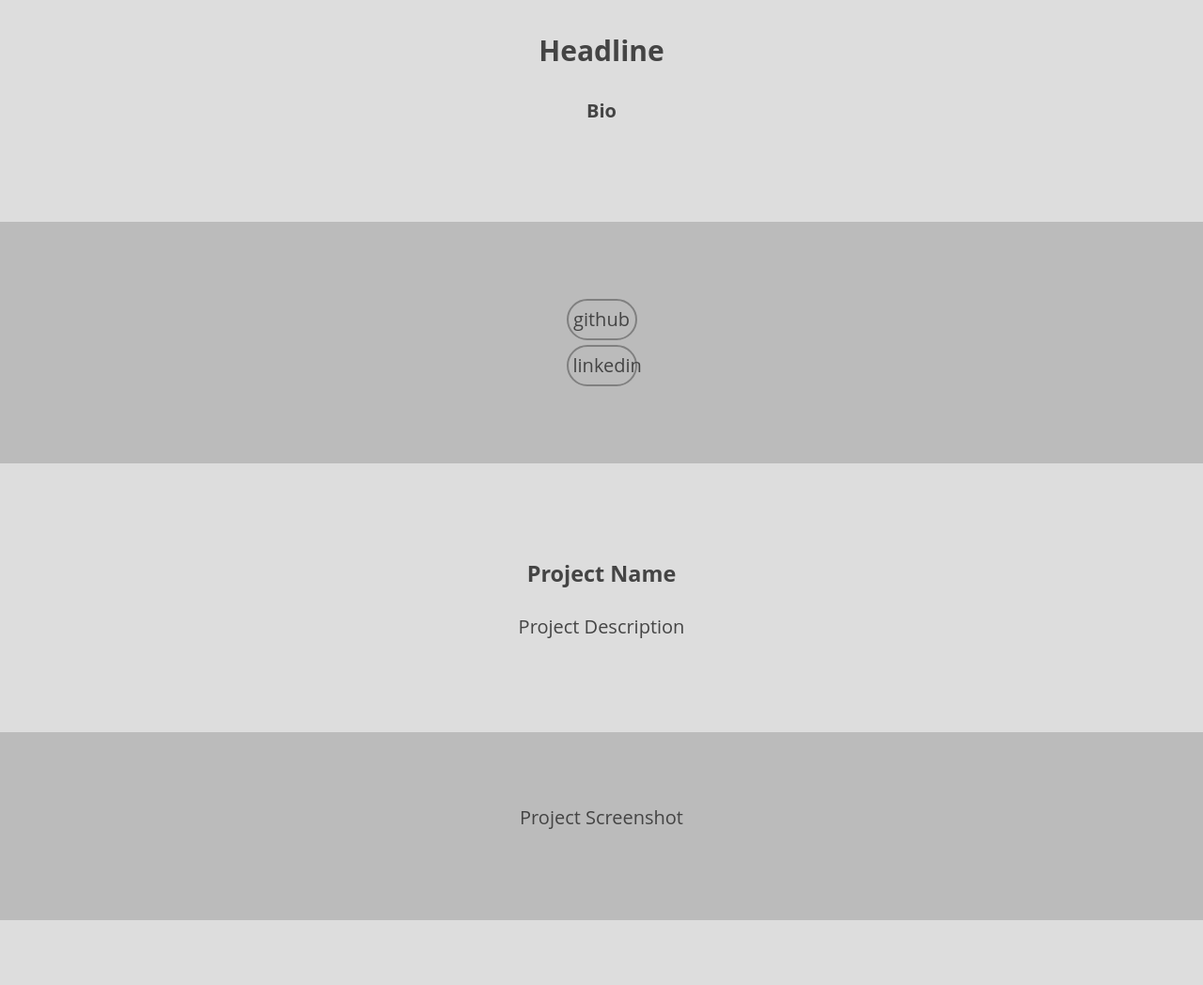
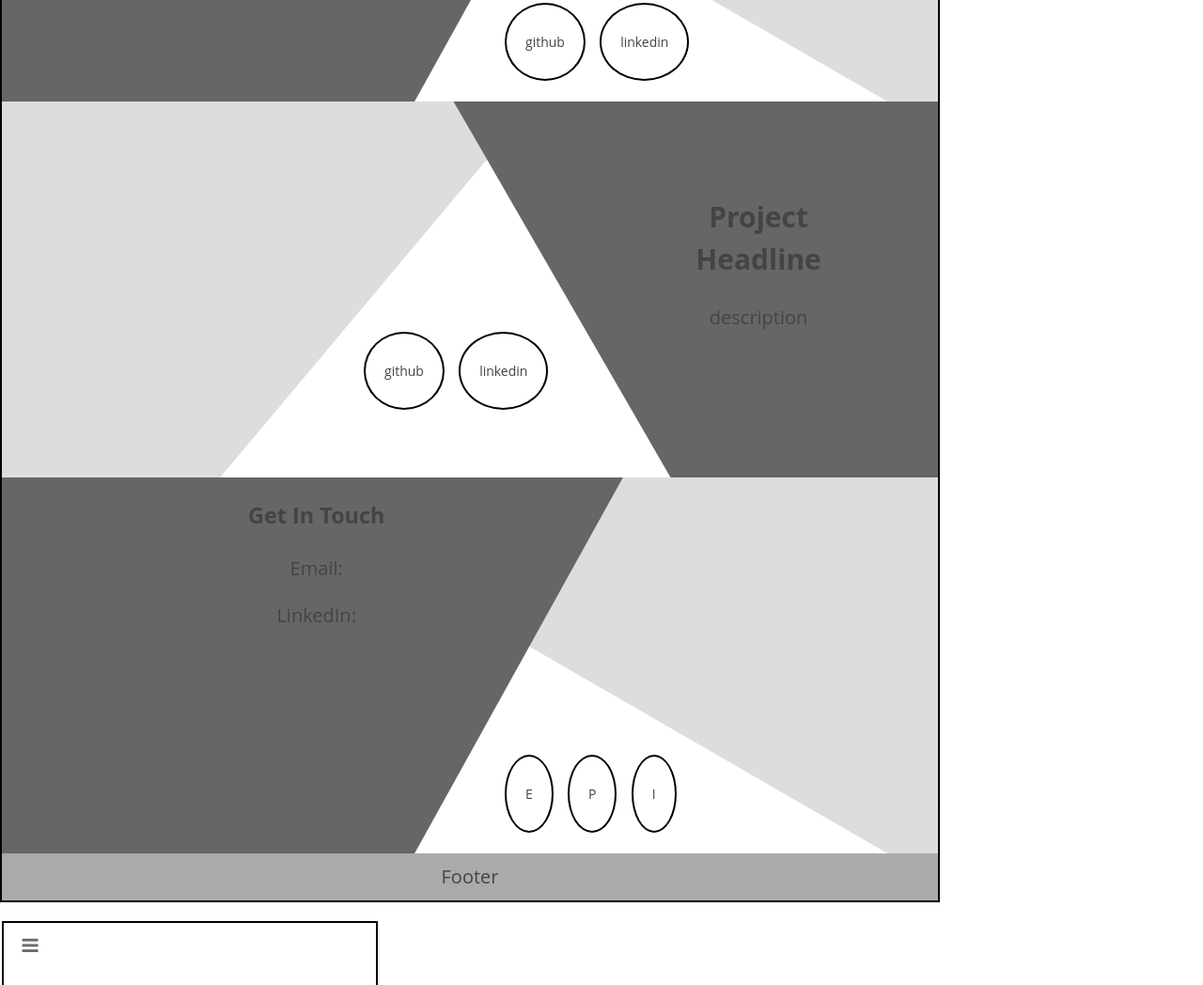
Before and after one commit to hzuber/portfoliowireframe, a plain HTML site: page index.html in a window 1280 px wide. Shown: the part 491-1539 px from the top of the page at 94% size. Drawn offline with nearby package versions, Linux system fonts and the light colour scheme.

Commit message:
with desktop version

```diff
--- a/index.html
+++ b/index.html
@@ -8,37 +8,115 @@
     <link rel="stylesheet" href="https://cdnjs.cloudflare.com/ajax/libs/font-awesome/4.7.0/css/font-awesome.min.css">
 </head>
 <body>
-    <nav role="navigation"><i class="fa fa-bars"></i></nav>
+  <div class="desktop-design">
+    <nav role="navigation" class="navigation-dtop">
+      <ul>
+        <li>About Me</li>
+        <li>Projects</li>
+        <li>Contact</li>
+      </ul>
+    </nav>
+    <main role="main">
+        <header role="banner" class="header-dtop">
+            <h1>Hannah Zuber</h1>
+        </header>
+
+        <section class="layout1">
+          <section class="area1of1 aboutMe">
+            <div class="area1of1-content">
+            <h2>Headline</h2>
+            <h4>Bio</h4>
+            </div>
+          </section>
+
+          <section class="area2of1">
+          </section>
+
+          <section class="area3of1">
+            <div class="area3of1-content">
+              <div class="roundButton">github</div>
+              <div class="roundButton">linkedin</div>
+            </div>
+          </section>
+        </section>
+
+        <section class="layout2">
+          <section class="area1of2">
+          </section>
+
+          <section class="area2of2 project-description">
+            <div class="area2of2-content">
+              <h2>Project Headline</h2>
+              <p> description</p>
+            </div>
+          </section>
+
+          <section class="area3of2">
+            <div class="area3of2-content">
+              <div class="roundButton">github</div>
+              <div class="roundButton">linkedin</div>
+            </div>
+          </section>
+        </section>
+
+        <section class="layout1">
+          <section class="area1of1 contact">
+            <div class="area1of1-content">
+              <h3>Get In Touch</h3>
+              <p> Email:</p>
+              <p> LinkedIn:
+            </div>
+          </section>
+
+          <section class="area2of1">
+          </section>
+
+          <section class="area3of1">
+            <div class="area3of1-content">
+              <div class="roundButton">E</div>
+              <div class="roundButton">P</div>
+              <div class="roundButton">I</div>
+            </div>
+          </section>
+        </section>
+
+        </section>
+    </main>
+    <footer role="content-info">Footer</footer>
+  </div>
+  <div class="mobile-design">
+    <nav role="navigation" class="navigation-mobile"><i class="fa fa-bars"></i></nav>
     <main role="main">
         <header role="banner">
             <h1>Hannah Zuber</h1>
         </header>
 
-        <section>
+        <section class="mobile-section">
            <h2>Headline</h2>
            <h4>Bio</h4>
         </section>
 
-        <section>
-            <div class="roundButton">github</div>
-            <div class="roundButton">linkedin</div>
+        <section class="mobile-section">
+            <div class="roundButton-mobile">github</div>
+            <div class="roundButton-mobile">linkedin</div>
         </section>
 
-        <section>
+        <section class="mobile-section">
             <h3>Project Name</h3>
             <p>Project Description</p>
         </section>
 
-        <section>
+        <section class="mobile-section">
             Project Screenshot
         </section>
 
-        <section>
+        <section class="mobile-section">
             <h3>Get In Touch</h3>
             <p> Email:</p>
             <p> LinkedIn:
         </section>
     </main>
     <footer role="content-info">Footer</footer>
+  </div>
 </body>
 </html>
--- a/main.css
+++ b/main.css
@@ -10,6 +10,182 @@
   text-align: center;
   line-height: 1.5;
 }
+.desktop-design{
+width: 1000px;
+border: 2px solid black;
+}
+.header-dtop{
+height: 100px;
+padding: 0px 0px 10px 0px;
+}
+.logo{
+float:left;
+margin: 20px;
+}
+.navigation-dtop{
+background: rgb(238, 237, 237);
+margin-top: -20px;
+}
+.navigation-dtop>ul{
+list-style-type: none;
+padding: 20px 0px;
+}
+li{
+display:inline;
+padding: 0px 20px;
+}
+
+.layout1{
+height: 400px;
+width: 100%;
+overflow:hidden;
+background: white;
+}
+.area1of1{
+height: 100%;
+width: 550px;
+float:left;
+background: #666;
+position: relative;
+transform: skew(-29deg);
+z-index: 2;
+}
+.area1of1:before {
+content: "";
+width: 300px;
+height: 100%;
+position: absolute;
+background: #666;
+top: 0;
+left: 0;
+transform: skew(29deg);
+z-index: -1;
+}
+.area1of1-content{
+transform: skew(29deg);
+}
+.area2of1{
+width: 300px;
+float: right;
+height: 100%;
+transform: skew(60deg);
+position: relative;
+z-index: 1;
+transition: width 0.5s;
+background: #ddd;
+margin-top: 0;
+margin-right: 100px;
+}
+.area2of1:after {
+  content: "";
+  width: 700px;
+  height: 100%;
+  position: absolute;
+  z-index: -1;
+  background: #ddd;
+  bottom: 0;
+  left: -300;
+}
+.area3of1{
+background: white;
+position: relative;
+height: 300px;
+width:500px;
+margin-top: 150px;
+margin-left: 400px;
+z-index: 0;
+}
+.area3of1-content{
+position: absolute;
+margin-left: 130px;
+margin-top: 170px;
+}
+.roundButton{
+display: inline;
+border: 2px black solid;
+border-radius: 50%;
+padding: 30px 20px;
+margin: 5px;
+font-size: 14px;
+}
+
+.layout2{
+height: 400px;
+width: 100%;
+overflow:hidden;
+background: white;
+}
+.area1of2{
+height: 100%;
+width: 400px;
+float:left;
+background: #ddd;
+position: relative;
+transform: skew(-40deg);
+z-index: 1;
+}
+.area1of2:before {
+content: "";
+width: 200px;
+height: 100%;
+position: absolute;
+background: #ddd;
+top: 0;
+left: 0;
+transform: skew(40deg);
+z-index: -1;
+}
+.area1of2-content{
+transform: skew(29deg);
+}
+.area2of2{
+width: 300px;
+float: right;
+height: 100%;
+transform: skew(30deg);
+position: relative;
+z-index: 2;
+transition: width 0.5s;
+background: #666;
+margin-top: 0;
+margin-right: 100px;
+}
+.area2of2:after {
+  content: "";
+  width: 700px;
+  height: 100%;
+  position: absolute;
+  z-index: -1;
+  background: #666;
+  bottom: 0;
+  left: -300;
+}
+.area2of2-content{
+  transform: skew(-30deg);
+  margin: 100px 0px 0px 150px;
+}
+.area3of2{
+background: white;
+position: relative;
+height: 300px;
+width:500px;
+margin-top: 100px;
+margin-left: 250px;
+z-index: 0;
+}
+.area3of2-content{
+position: absolute;
+margin-left: 130px;
+margin-top: 170px;
+}
+
+.mobile-design{
+max-width: 400px;
+border: 2px solid black;
+margin: 20px 2px;
+background: white;
+}
+
 fa{
   color:black;
 }
@@ -20,32 +196,27 @@
   background-color: #aaa;
 }
 
-  nav {
-    position: fixed;
-    top: 0;
+.navigation-mobile {
   left: 0;
-    right: 0;
   z-index: 10;
   opacity: 0.8;
   padding: 1% 0;
   width: 50px;
+  margin: 5px 3px;
 }
 
-  header {
-    padding: 12% 0;
-  }
-
-  section {
+.mobile-section {
   min-height: 200px;
   padding: 6% 0;
   background-color: #bbb;
+  margin: 10px 0px;
 }
 
-  section:nth-child(even) {
+mobile-section:nth-child(even) {
   background-color: #ddd;
 }
 
-  .roundButton{
+.roundButton-mobile{
   border: 2px solid grey;
   border-radius: 50px;
   margin: 5px auto;
```
Lines whose indentation alone changed are shown as unchanged.
